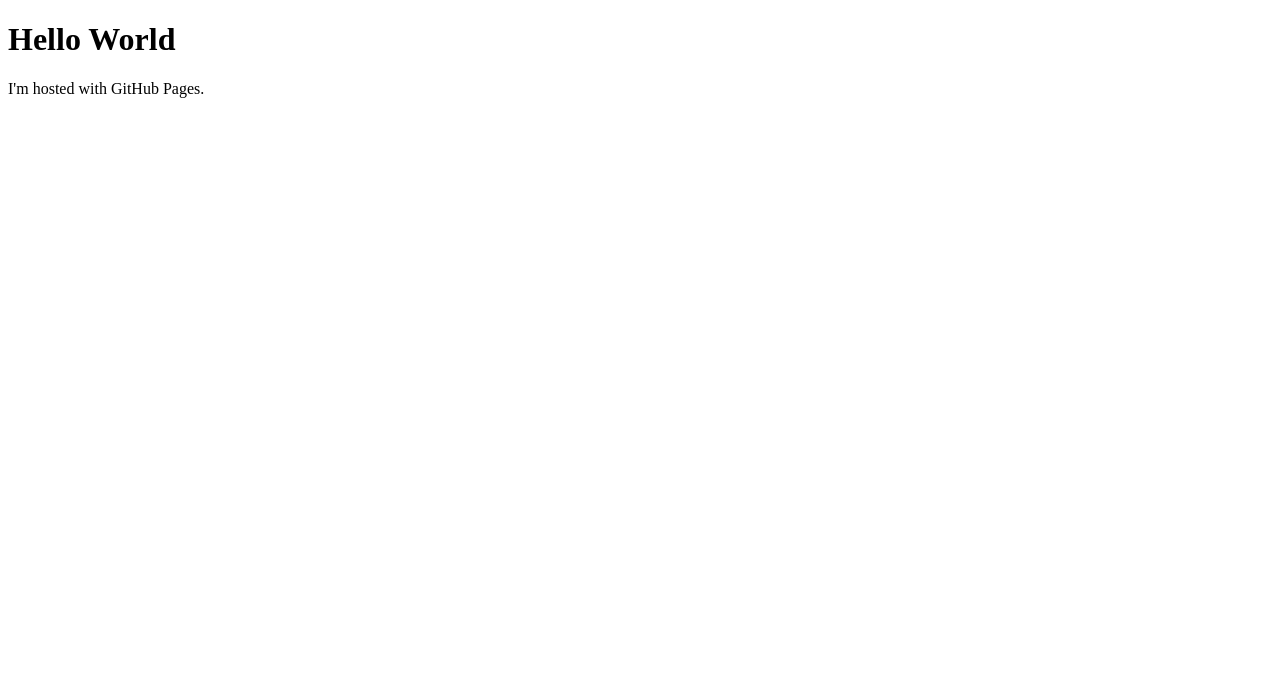
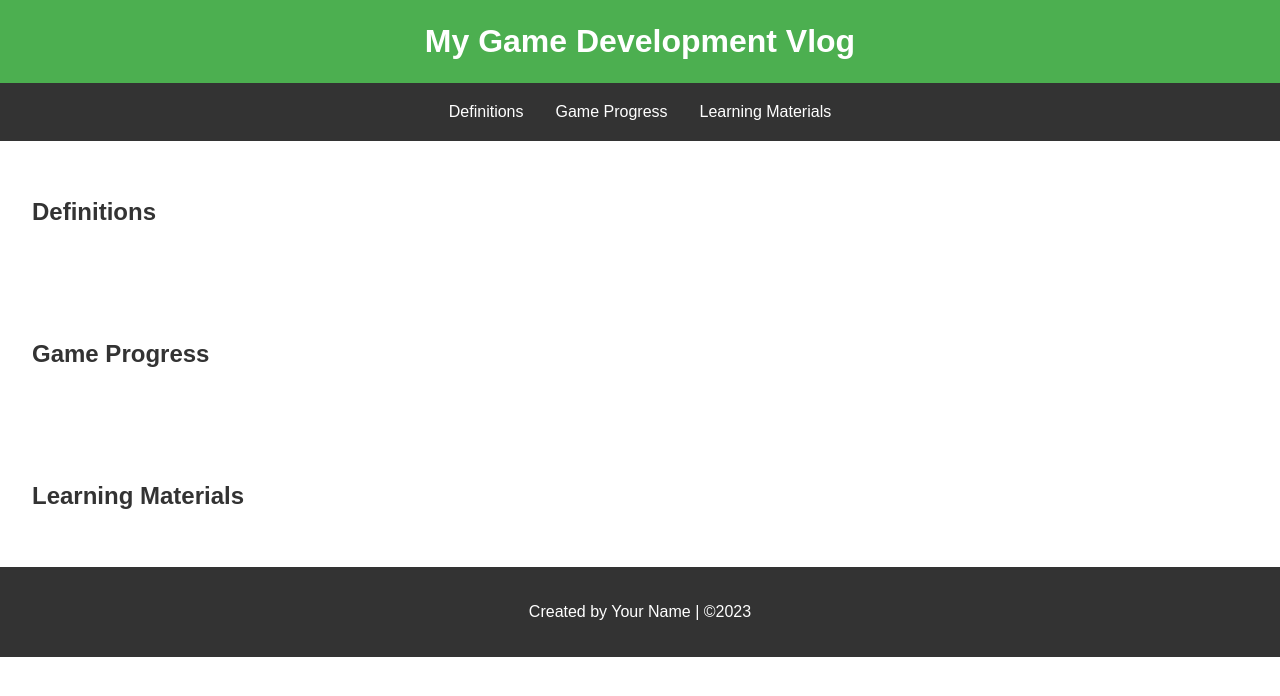
Before and after one commit to ViggsV/ViggsV.github.io, a plain HTML site: page index.html in a window 1280 px wide. Drawn offline with Linux system fonts and the light colour scheme.

Commit message:
initial commit
updating styles

```diff
--- a/index.html
+++ b/index.html
@@ -1,7 +1,43 @@
 <!DOCTYPE html>
-<html>
+<html lang="en">
+<head>
+    <meta charset="UTF-8">
+    <meta name="viewport" content="width=device-width, initial-scale=1.0">
+    <title>Game Development Vlog</title>
+    <link rel="stylesheet" href="styles.css">
+</head>
 <body>
-<h1>Hello World</h1>
-<p>I'm hosted with GitHub Pages.</p>
+    <header>
+        <h1>My Game Development Vlog</h1>
+    </header>
+
+    <nav>
+        <a href="#definitions">Definitions</a>
+        <a href="#game-progress">Game Progress</a>
+        <a href="#learning-materials">Learning Materials</a>
+    </nav>
+
+    <section id="definitions">
+        <h2>Definitions</h2>
+        <dl>
+            <!-- Add your definitions here -->
+        </dl>
+    </section>
+
+    <section id="game-progress">
+        <h2>Game Progress</h2>
+        <div id="game-container"></div>
+    </section>
+
+    <section id="learning-materials">
+        <h2>Learning Materials</h2>
+        <!-- Add your learning materials here -->
+    </section>
+
+    <footer>
+        <p>Created by Your Name | ©2023</p>
+    </footer>
+
+    <script src="app.js"></script>
 </body>
 </html>
--- /dev/null
+++ b/styles.css
@@ -0,0 +1,45 @@
+body {
+    font-family: Arial, sans-serif;
+    line-height: 1.6;
+    color: #333;
+    margin: 0;
+}
+
+header {
+    background-color: #4CAF50;
+    padding: 1rem;
+    text-align: center;
+}
+
+header h1 {
+    color: #fff;
+    margin: 0;
+}
+
+nav {
+    display: flex;
+    justify-content: center;
+    background-color: #333;
+    padding: 1rem 0;
+}
+
+nav a {
+    color: #fff;
+    text-decoration: none;
+    margin: 0 1rem;
+}
+
+nav a:hover {
+    color: #4CAF50;
+}
+
+section {
+    padding: 2rem;
+}
+
+footer {
+    text-align: center;
+    padding: 1rem;
+    background-color: #333;
+    color: #fff;
+}
```
